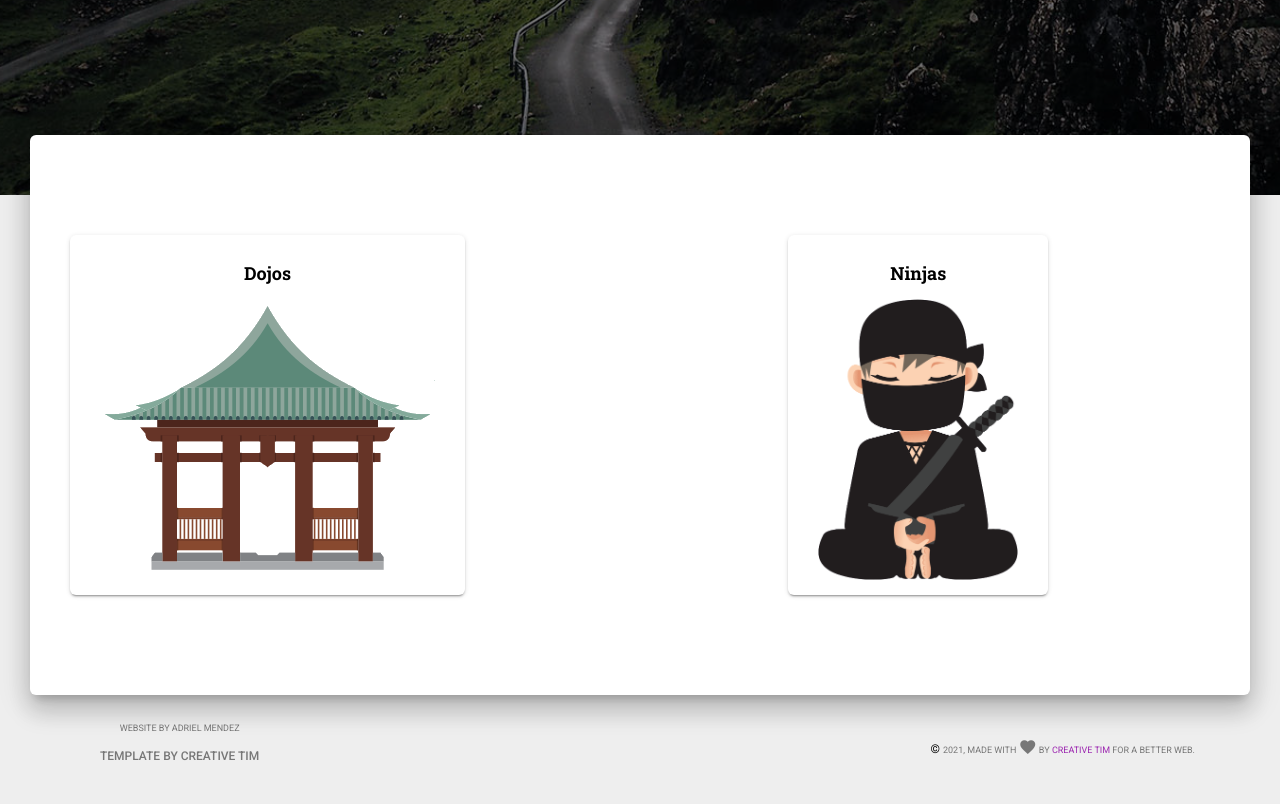
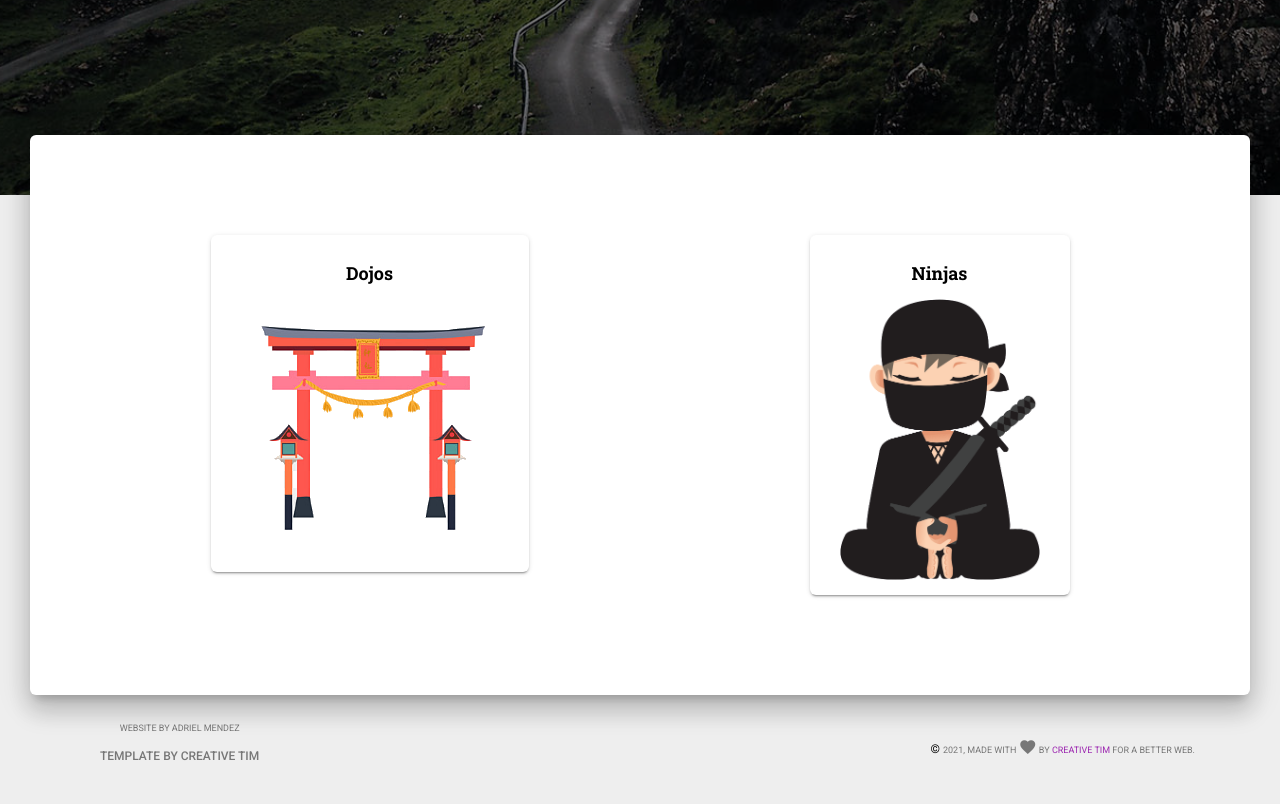
Before and after one commit to AdrielMendezRios/NinjaTracker, a Django app: page /tracker/ in a window 1280 px wide. Shown: the part 605-1409 px from the top of the page. Run offline with Django 3.2, Linux system fonts and the light colour scheme; a user stored in the database is signed in; tables that the repository leaves empty hold one stand-in row (values such as "Sample post"); some libraries are stand-ins or nearby versions.

Commit message:
added favicon and changed dojo art

```diff
--- a/tracker/templates/tracker/base.html
+++ b/tracker/templates/tracker/base.html
@@ -11,6 +11,7 @@
   <!--     Fonts and icons     -->
   <link rel="stylesheet" type="text/css" href="https://fonts.googleapis.com/css?family=Roboto:300,400,500,700|Roboto+Slab:400,700|Material+Icons" />
   <link rel="stylesheet" href="https://maxcdn.bootstrapcdn.com/font-awesome/latest/css/font-awesome.min.css">
+  <link rel="icon" href="{% static 'tracker/favicon1.ico' %}" type="image" />
   <!-- Material Kit CSS -->
   <link href="{% static 'tracker/assets/css/material-kit.css' %}" rel="stylesheet" />
   <link rel="stylesheet" type="text/css" href="{% static 'tracker/myStyle.css' %}">
@@ -71,7 +72,7 @@
     </ul>
     <ul class="navbar-nav ml-auto mr-3">
         <li class="nav-item ">
-        <div class="inline" ><a style="left-padding:1rem;" class="inline ml-4">Hey, {{user.username|title}} </a><a href="{% url 'tracker:logout' %}" ><small>Logout</small></a></div>
+        <div class="inline" ><a class="inline ml-4">Hey, {{user.username|title}} </a><a href="{% url 'tracker:logout' %}" ><small>Logout</small></a></div>
     </li>
 </ul>
 {% endif %}
--- a/tracker/templates/tracker/index.html
+++ b/tracker/templates/tracker/index.html
@@ -15,13 +15,13 @@
 {% block form %}{% endblock %}
 <div class="row">
     {% if dojo_list %}
-    <div class=" mr-auto">
+    <div class=" mr-auto ml-auto">
         <a href="{% url 'tracker:dojos'%}" id="card-links">
             <div class="card " >
                 <div class="card-body">
                     <h4 class="card-title text-center">Dojos</h4>
                     <!-- <h6 class="card-subtitle mb-2 text-muted">Card subtitle</h6> -->
-                    <img src="{% static 'tracker/images/dojo1.png'%}" alt="" >
+                    <img src="{% static 'tracker/images/torii.png'%}" alt="" >
                 </div>
             </div>
         </a>
```
Also changed, not shown: tracker/static/tracker/favicon.ico (added), tracker/static/tracker/favicon1.ico (added), tracker/static/tracker/images/torii.png (added).
